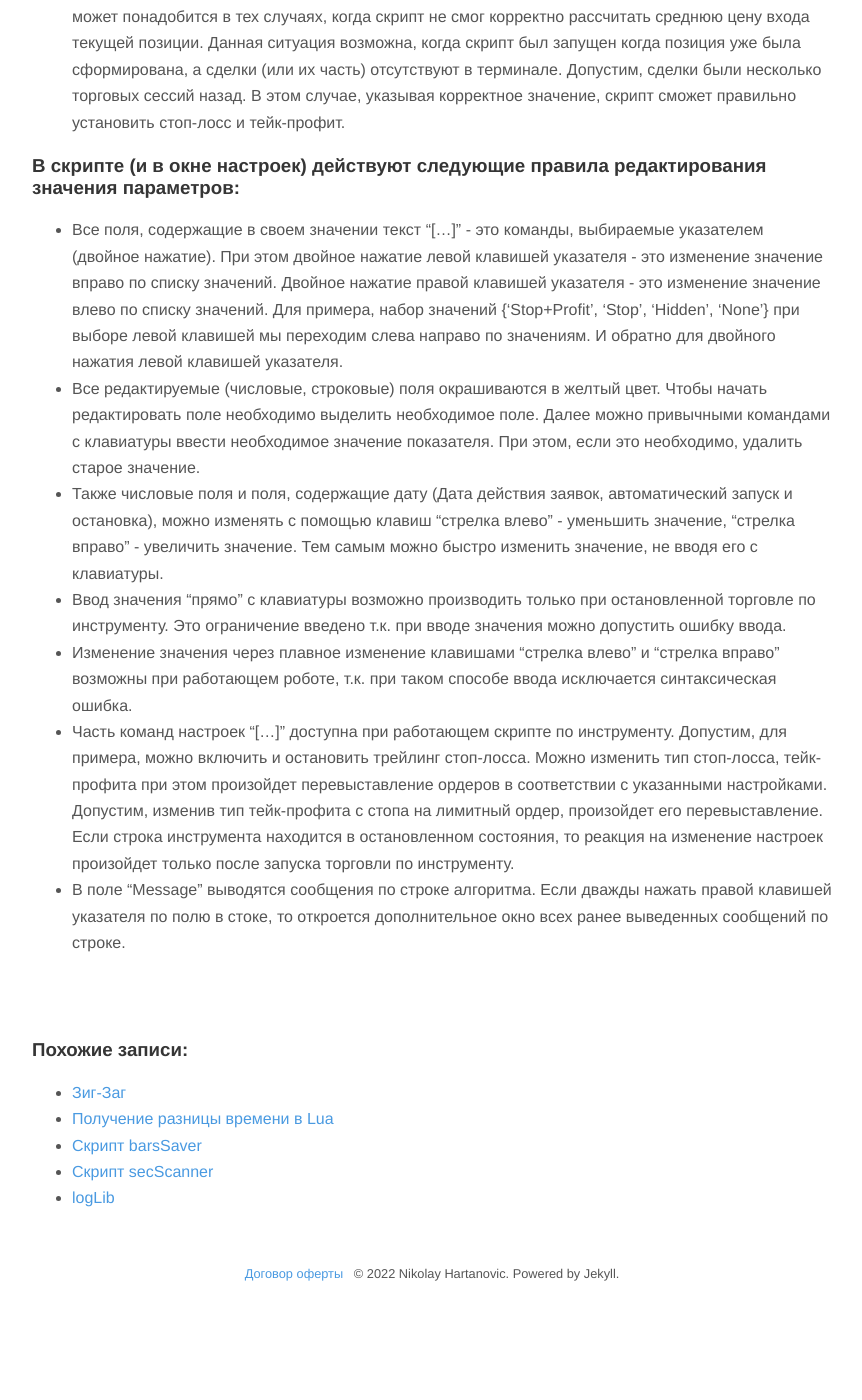
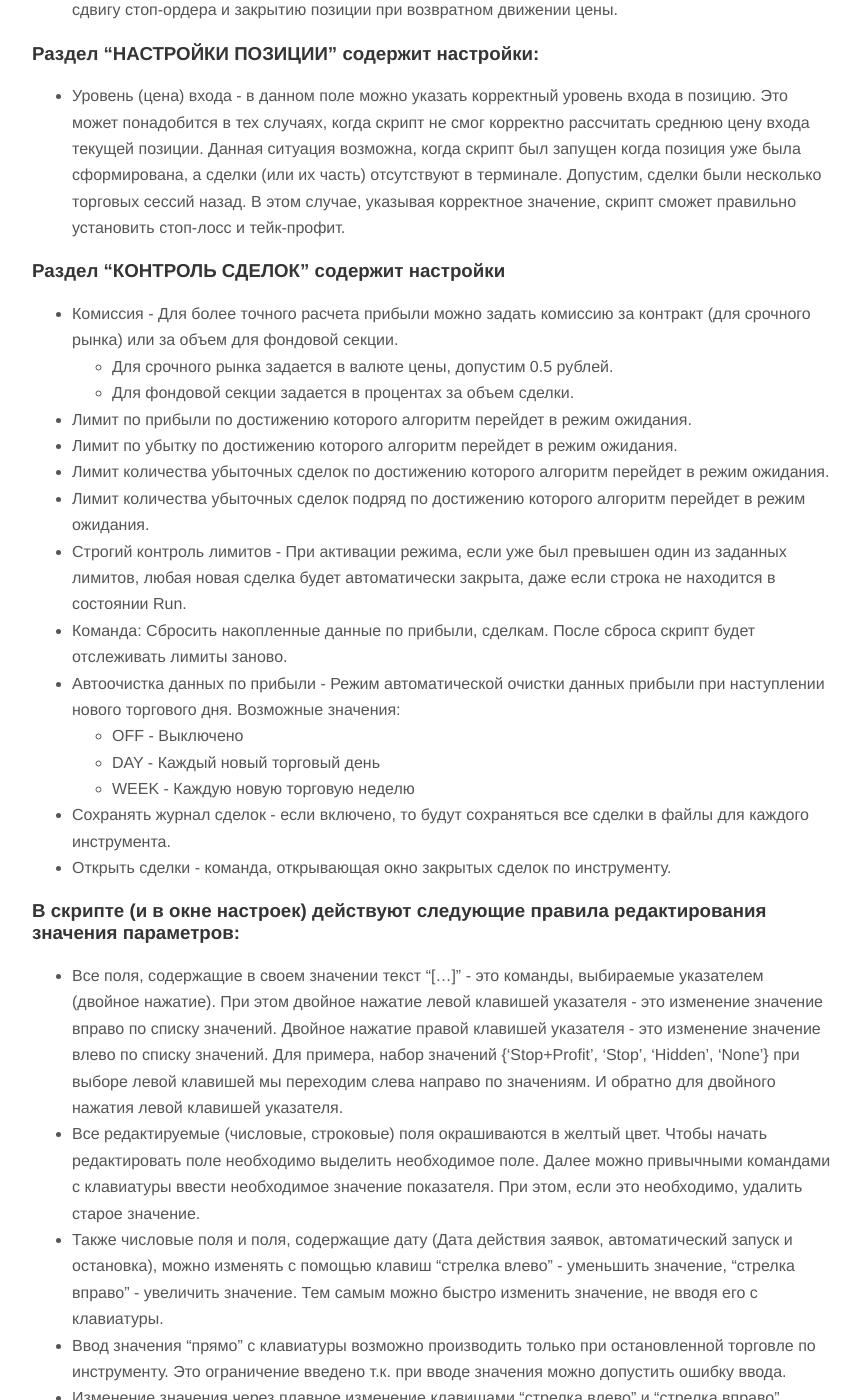
Before and after one commit to nick-nh/nick-nh.github.io, a Jekyll site: the page built from _posts/2021-03-14-multiAutoStop.md, in a window 1280 px wide and 1400 px high, scrolled down 10815 px. Shown: the whole window, without its empty margins (208-1070 px from the left). Built offline with Jekyll 4.4.1, drawn with Linux system fonts in a browser that asks for light colours; nearby versions of some CDN libraries; before the commit the page ends 12133 px from its top, so only the background shows below that; some of the changed text lies outside the part shown.

Commit message:
mas update

```diff
--- a/_posts/2021-03-14-multiAutoStop.md
+++ b/_posts/2021-03-14-multiAutoStop.md
@@ -125,6 +126,8 @@ tags: [скрипт,lua,qlua,квик,quik,автостоп]
  - Стоп-лосс - значение стоп-лосса в указанных единицах. Данная настройка также выведена в главное окно скрипта, для быстрого изменения значения стоп-лосса без открытия окна настроек.
  - Отступ для исполнения стоп-лосса в указанных единицах цены инструмента после активации стоп-лосса (проскальзывание).
  - Дисциплинированный стоп - настройка, запрещающая сдвинуть стоп. Если активирован этот режим, то любое изменение стопа приведет к его снятию и восстановлению состояния.
+ - Реверсивный стоп - Настройка, позволяющая развернуть позицию при срабатывании стопа. Важно - настройка не работает для Типа стоп-лосса = "Stop+Profit"
+ - Реальный ордер после - Данная настройка позволяет изменить стоп-ордер с скрытого на реальный по достижении ценой заданного уровня. Работает только если выбран Тип стоп-лосса = "Hidden"
  - Не изменять стоп при наращивании позиции - При наращивании позиции стоп ордер изменяется под новый объем и устанавливается по настройкам. Если уровень ордера был изменен (сдвинут), то можно зафиксировать текущий размер стопа и установить новый с этим размером от новой средней цены позиции или на том же уровне. Возможные значения:
     - OFF - Выключено. При изменении позиции стоп-лосс будет установлен от новой средней цены позиции.
     - SIZE - будет поддерживаться текущий размер стоп-лосса от новой средней цены позиции.
@@ -240,9 +243,27 @@ tags: [скрипт,lua,qlua,квик,quik,автостоп]
  - Интервал проверки цены (сек.) - данный параметр позволяет установить период проверки текущей цены инструмента. Если установлено значение 0 (значение по умолчанию), то цена будет контролироваться постоянно, при любом движении цены будет происходить контроль трейлинга.  Если установить значение отличное от 0, то цена инструмента будет контролироваться с указанной периодичностью. Такая настройка позволит исключить из контроля трейлинга движения цены прошедшие между проверками. Это в каких-то случаях позволит исключить необоснованные сдвиги стоп-ордера при резких возвратных движениях цены, которые в обычном режиме привели бы к сдвигу стоп-ордера и закрытию позиции при возвратном движении цены.
 
 
-
 ### Раздел “НАСТРОЙКИ ПОЗИЦИИ” содержит настройки:
  - Уровень (цена) входа - в данном поле можно указать корректный уровень входа в позицию. Это может понадобится в тех случаях, когда скрипт не смог корректно рассчитать среднюю цену входа текущей позиции. Данная ситуация возможна, когда скрипт был запущен когда позиция уже была сформирована, а сделки (или их часть) отсутствуют в терминале. Допустим, сделки были несколько торговых сессий назад. В этом случае, указывая корректное значение, скрипт сможет правильно установить стоп-лосс и тейк-профит.
+
+
+### Раздел “КОНТРОЛЬ СДЕЛОК” содержит настройки
+ - Комиссия - Для более точного расчета прибыли можно задать комиссию за контракт (для срочного рынка) или за объем для фондовой секции.
+   - Для срочного рынка задается в валюте цены, допустим 0.5 рублей.
+   - Для фондовой секции задается в процентах за объем сделки.
+ - Лимит по прибыли по достижению которого алгоритм перейдет в режим ожидания.
+ - Лимит по убытку по достижению которого алгоритм перейдет в режим ожидания.
+ - Лимит количества убыточных сделок по достижению которого алгоритм перейдет в режим ожидания.
+ - Лимит количества убыточных сделок подряд по достижению которого алгоритм перейдет в режим ожидания.
+ - Строгий контроль лимитов - При активации режима, если уже был превышен один из заданных лимитов, любая новая сделка будет автоматически закрыта, даже если строка не находится в состоянии Run.
+ - Команда: Сбросить накопленные данные по прибыли, сделкам. После сброса скрипт будет отслеживать лимиты заново.
+ - Автоочистка данных по прибыли - Режим автоматической очистки данных прибыли при наступлении нового торгового дня.
+  Возможные значения:
+    - OFF   - Выключено
+    - DAY   - Каждый новый торговый день
+    - WEEK  - Каждую новую торговую неделю
+ -	Сохранять журнал сделок - если включено, то будут сохраняться все сделки в файлы для каждого инструмента.
+ -	Открыть сделки - команда, открывающая окно закрытых сделок по инструменту.
 
 
 ### В скрипте (и в окне настроек) действуют следующие правила редактирования значения параметров:
```
Also changed, not shown: other parts of _posts/2021-03-14-multiAutoStop.md (+1 -0 lines).
